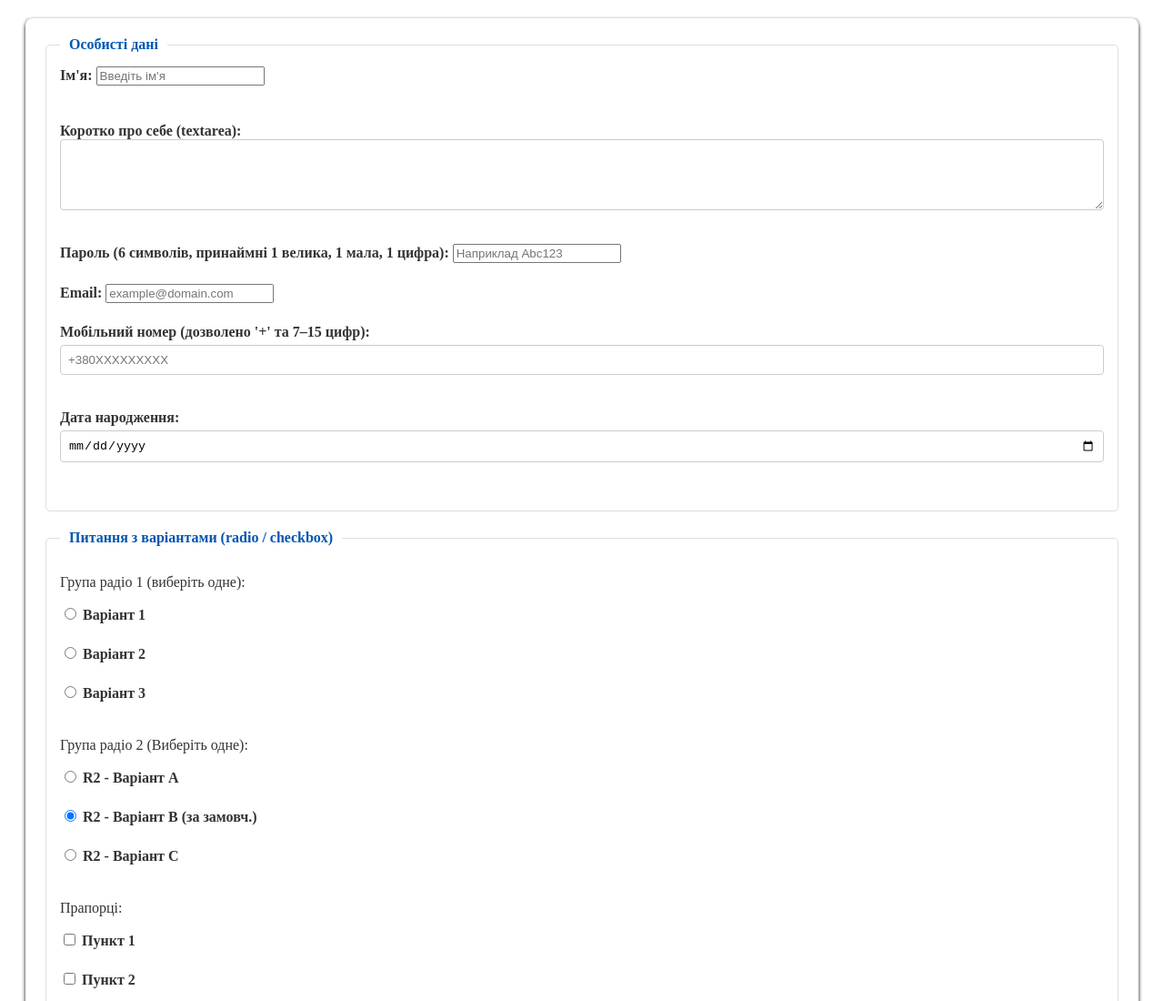
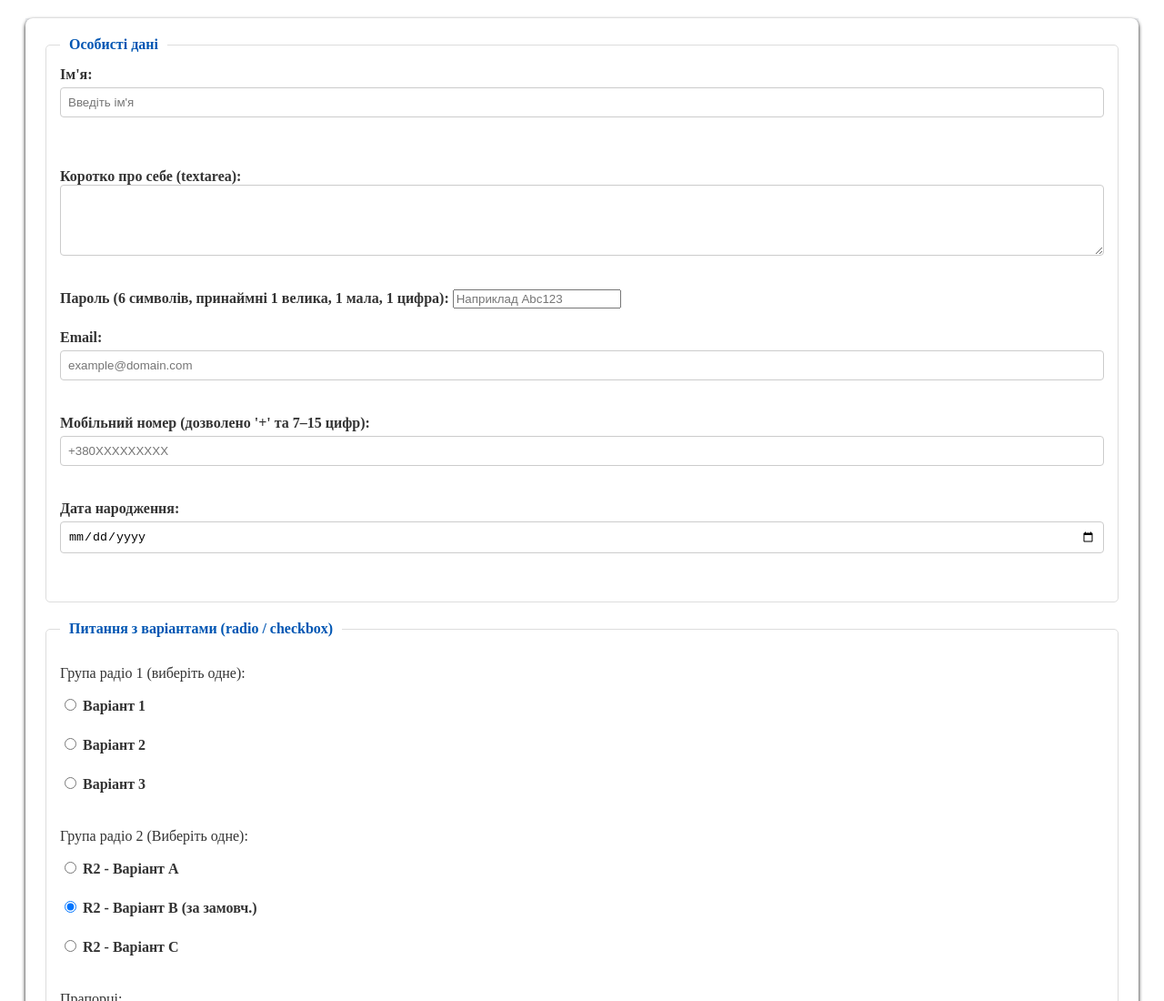
Before and after one commit to Harlamis/web-technologies, a plain HTML site: page lab5/lab5_3.html in a window 1280 px wide. Shown: the top 1100 px of the page at 91% size. Drawn offline with Linux system fonts and the light colour scheme.

```diff
--- a/lab5/lab5_3.html
+++ b/lab5/lab5_3.html
@@ -14,7 +14,16 @@
           <div>
             <label for="fname"
               >Ім'я:
-              <input id="fname" name="fname" type="text" value="" placeholder="Введіть ім'я" required tabindex="1" />
+              <input
+                class="default-input"
+                id="fname"
+                name="fname"
+                type="text"
+                value=""
+                placeholder="Введіть ім'я"
+                required
+                tabindex="1"
+              />
             </label>
             <br />
             <br />
@@ -45,6 +54,7 @@
           <label for="email"
             >Email:
             <input
+              class="default-input"
               id="email"
               name="email"
               type="email"
@@ -62,7 +72,7 @@
           <label for="tel"
             >Мобільний номер (дозволено '+' та 7–15 цифр):
             <input
-            class="default-input
+              class="default-input"
               id="tel"
               name="tel"
               type="tel"
@@ -157,7 +167,14 @@
           <br />
           <label for="favcolor"
             >Поради (datalist):
-            <input class="default-input" id="favcolor" name="favcolor" list="colorlist" placeholder="Виберіть або введіть" tabindex="20" />
+            <input
+              class="default-input"
+              id="favcolor"
+              name="favcolor"
+              list="colorlist"
+              placeholder="Виберіть або введіть"
+              tabindex="20"
+            />
             <datalist id="colorlist">
               <option value="Червоний"></option>
               <option value="Синій"></option>
```
Also changed, not shown: lab5/style2.css (line endings or trailing spaces).
